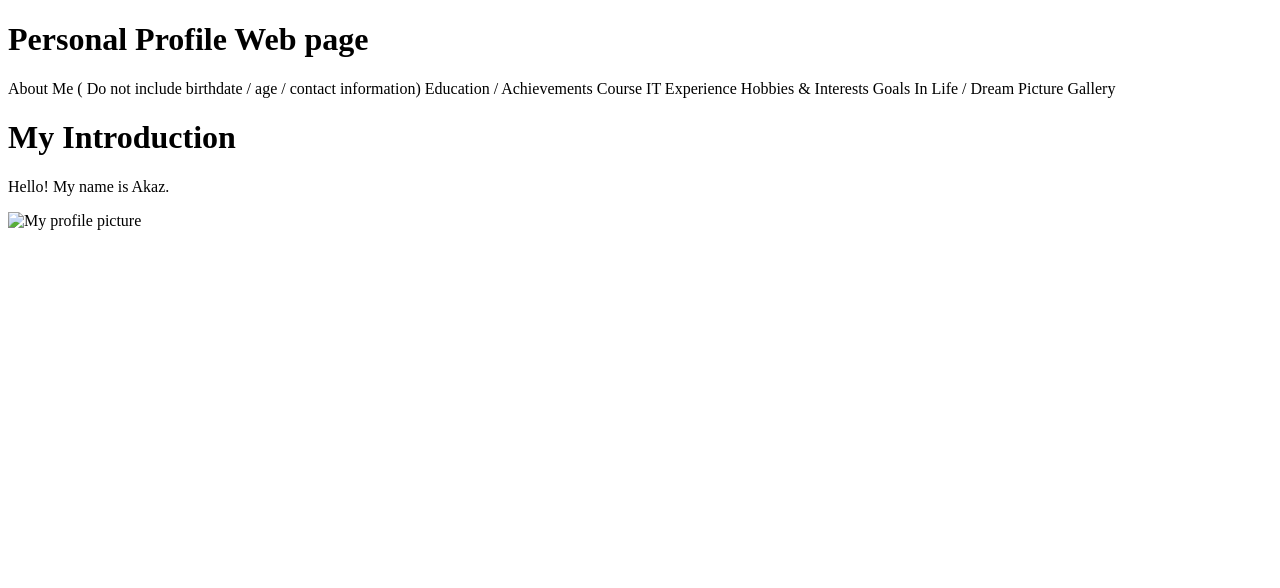
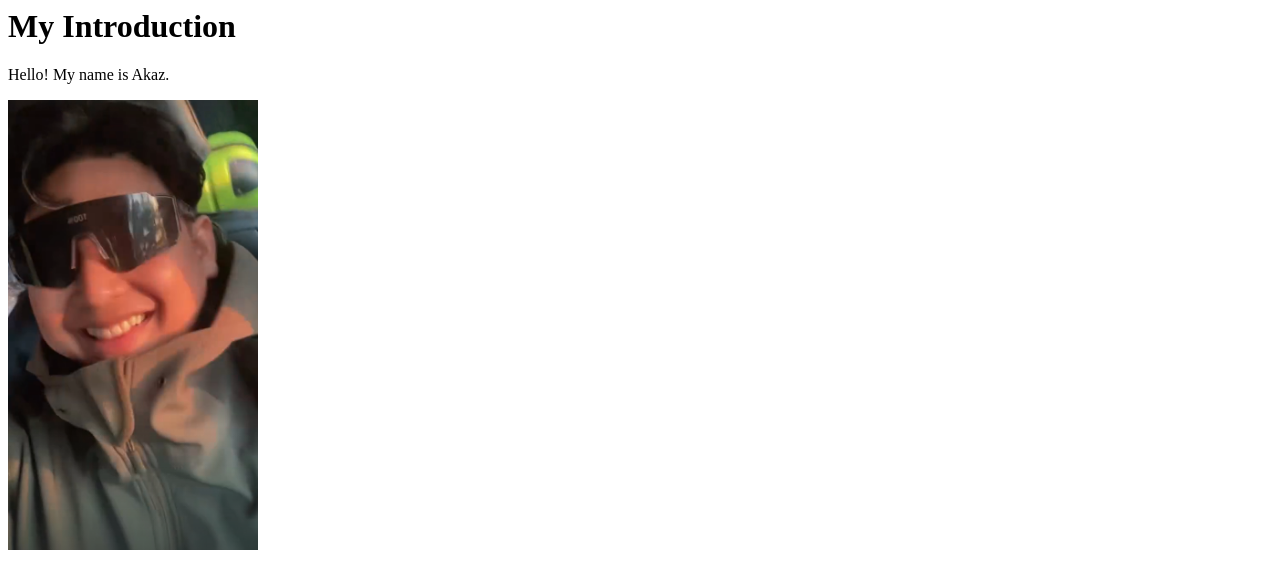
Before and after one commit to APChades/webprog-CS251_IT253-html-lessons, a plain HTML site: page introduction/index.html in a window 1280 px wide. Drawn offline with Linux system fonts and the light colour scheme.

Commit message:
Update introduction.html with new profile content
Removed old content and added a new introduction section with a profile picture.

```diff
--- a/introduction/index.html
+++ b/introduction/index.html
@@ -1,31 +1,5 @@
-<!DOCTYPE html>
-<html>
-
-<head>
-<title>Page Title</title>
-</head>
-<body>
-
-<h1>Personal Profile Web page </h1>
-<p>
-
-About Me
- ( Do not include birthdate / age / contact information)
-Education / Achievements
-Course
-IT Experience
-Hobbies & Interests
-Goals In Life / Dream
-Picture Gallery
-</p>
-
-
-
-</body>
-</html>
-
 <h1>My Introduction</h1>
 
 <p>Hello! My name is Akaz.</p>
 
-<img src="profile.jpg" alt="My profile picture" width="250">
+<img src="image.png" alt="My profile picture" width="250">
```
